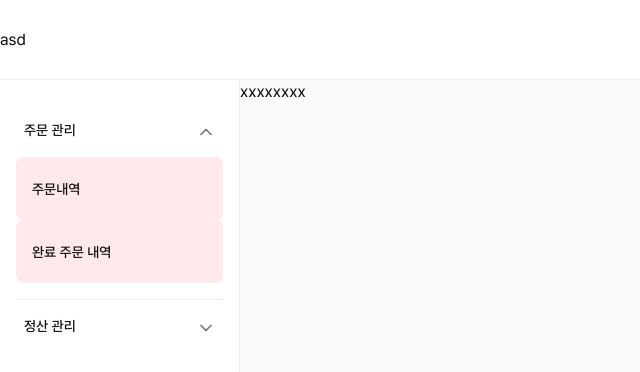
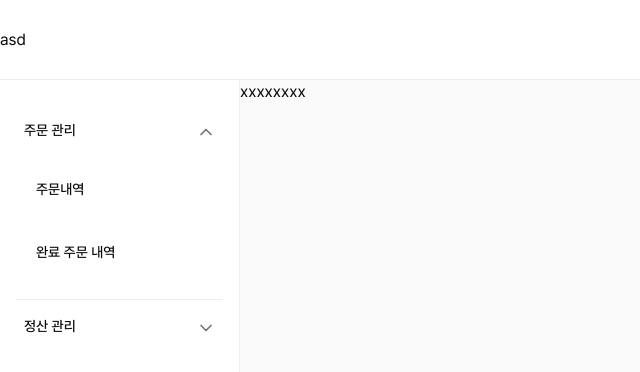
Before and after one commit to eco-dessert-platform/dessert-front-seller, a React (Vite) app: page / in a window 1280 px wide. Both pictures are taken after a click on the button "주문 관리". Shown: the top 372 px of the page, without its empty margins (0-640 px from the left). Built offline with nearby package versions, Linux system fonts and the light colour scheme.

Commit message:
버튼 간격 조정

```diff
--- a/src/shared/layout/BGRside.tsx
+++ b/src/shared/layout/BGRside.tsx
@@ -57,8 +57,8 @@ const BGRside = () => {
                             </AccordionTrigger>
                             <AccordionContent>
                                 {section.items.map((item) => (
-                                    <div className="w-[208px] h-[63px]" key={item.title}>
-                                        <Button variant="ghost" className="    w-full bg-red-500/10 h-full text-left justify-start" onClick={() => navigate(item.href)}>
+                                    <div className="w-[208px] h-[63px] px-[8px] py-[4px] " key={item.title}>
+                                        <Button variant="ghost" className="  px-[12px]  w-full  h-full text-left justify-start" onClick={() => navigate(item.href)}>
                                             {item.title}
                                         </Button>
                                     </div>
```
